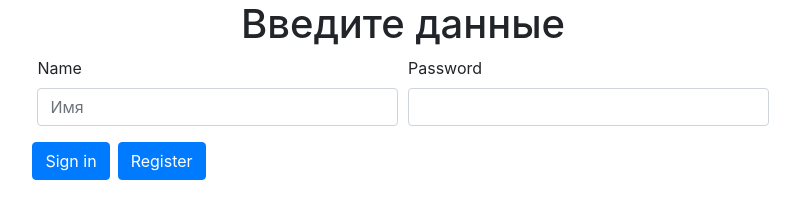
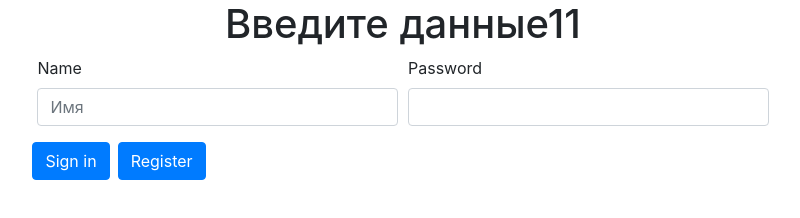
Before and after one commit to Fufichca/node_mongo_express, a website: page index.html in a window 1280 px wide. Shown: the whole page, without its empty margins (237-1037 px from the left). Drawn offline with nearby package versions, Linux system fonts and the light colour scheme.

Commit message:
test test

```diff
--- a/index.html
+++ b/index.html
@@ -8,7 +8,7 @@
 <body>
     <div class="container">
         <div class="row d-flex align-items-center justify-content-center flex-column">
-            <h1>Введите данные</h1>
+            <h1>Введите данные11</h1>
             <form action="/api/muggers" method="post">
                 <div class="form-row">
                     <div class="form-group col-md-6">
```
